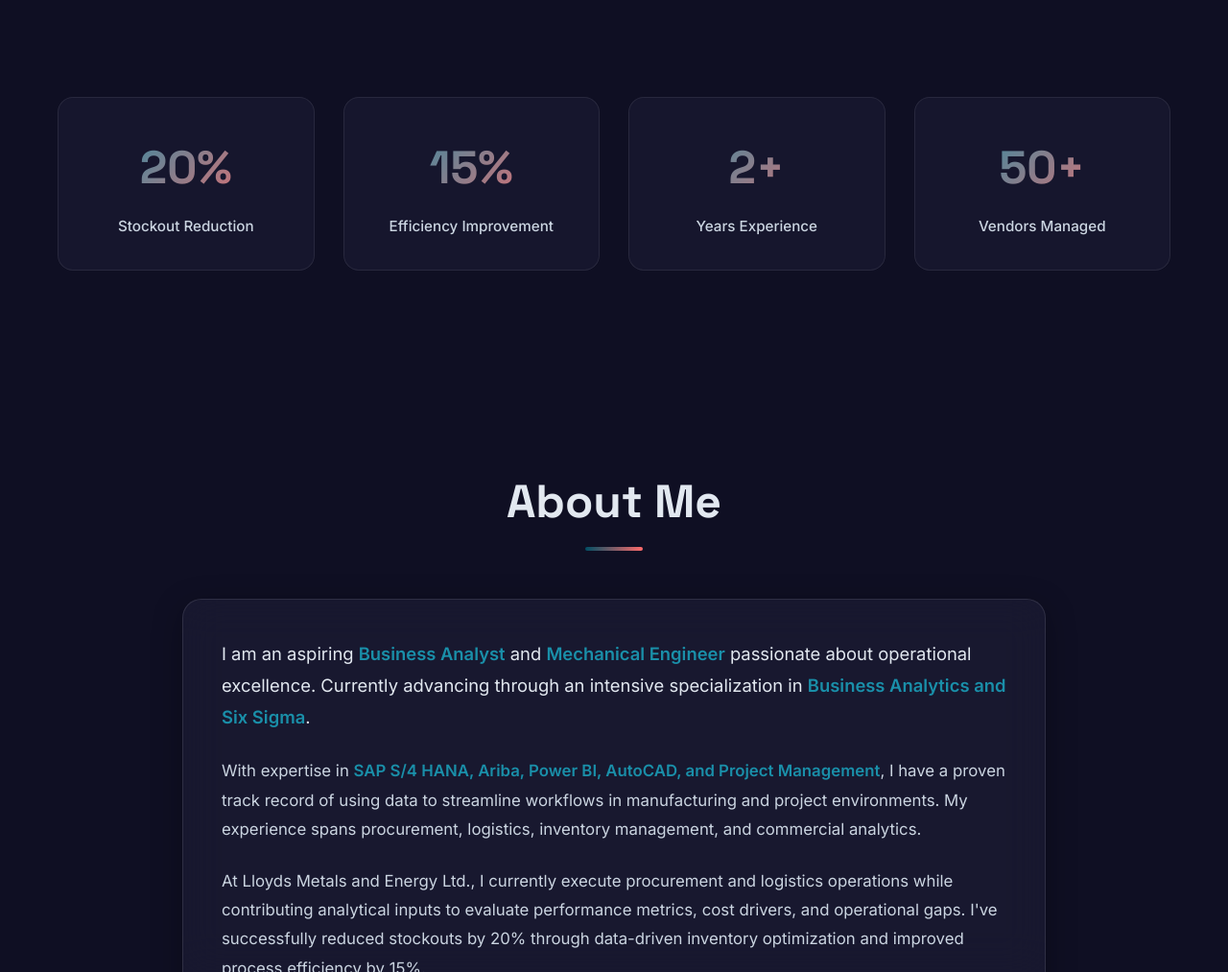
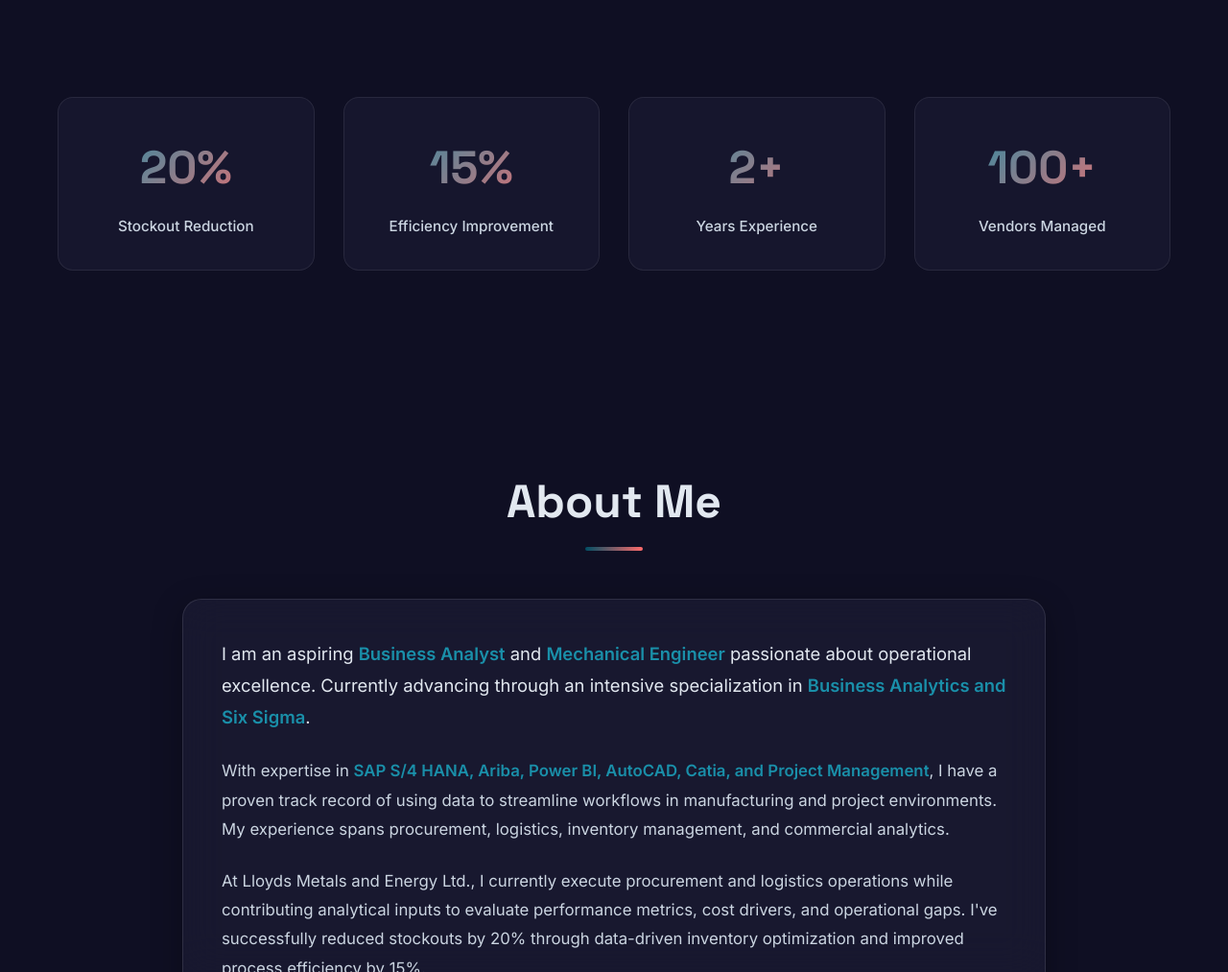
Before and after one commit to NomanMustaquekhan/web-profile, a plain HTML site: page index.html in a window 1280 px wide. Shown: the part 880-1893 px from the top of the page at 96% size. Drawn offline with Linux system fonts and the light colour scheme.

Commit message:
changed text in index.html to update location, skills, and experience details. Added new profile images and modified existing one.

```diff
--- a/index.html
+++ b/index.html
@@ -863,7 +863,7 @@
                 <div class="stat-label">Years Experience</div>
             </div>
             <div class="stat-card">
-                <div class="stat-number">50+</div>
+                <div class="stat-number">100+</div>
                 <div class="stat-label">Vendors Managed</div>
             </div>
         </div>
@@ -874,7 +874,7 @@
         <div class="about glass-card reveal">
             <p>I am an aspiring <strong>Business Analyst</strong> and <strong>Mechanical Engineer</strong> passionate about operational excellence. Currently advancing through an intensive specialization in <strong>Business Analytics and Six Sigma</strong>.</p>
 
-            <p>With expertise in <strong>SAP S/4 HANA, Ariba, Power BI, AutoCAD, and Project Management</strong>, I have a proven track record of using data to streamline workflows in manufacturing and project environments. My experience spans procurement, logistics, inventory management, and commercial analytics.</p>
+            <p>With expertise in <strong>SAP S/4 HANA, Ariba, Power BI, AutoCAD, Catia, and Project Management</strong>, I have a proven track record of using data to streamline workflows in manufacturing and project environments. My experience spans procurement, logistics, inventory management, and commercial analytics.</p>
 
             <p>At Lloyds Metals and Energy Ltd., I currently execute procurement and logistics operations while contributing analytical inputs to evaluate performance metrics, cost drivers, and operational gaps. I've successfully reduced stockouts by 20% through data-driven inventory optimization and improved process efficiency by 15%.</p>
 
```
